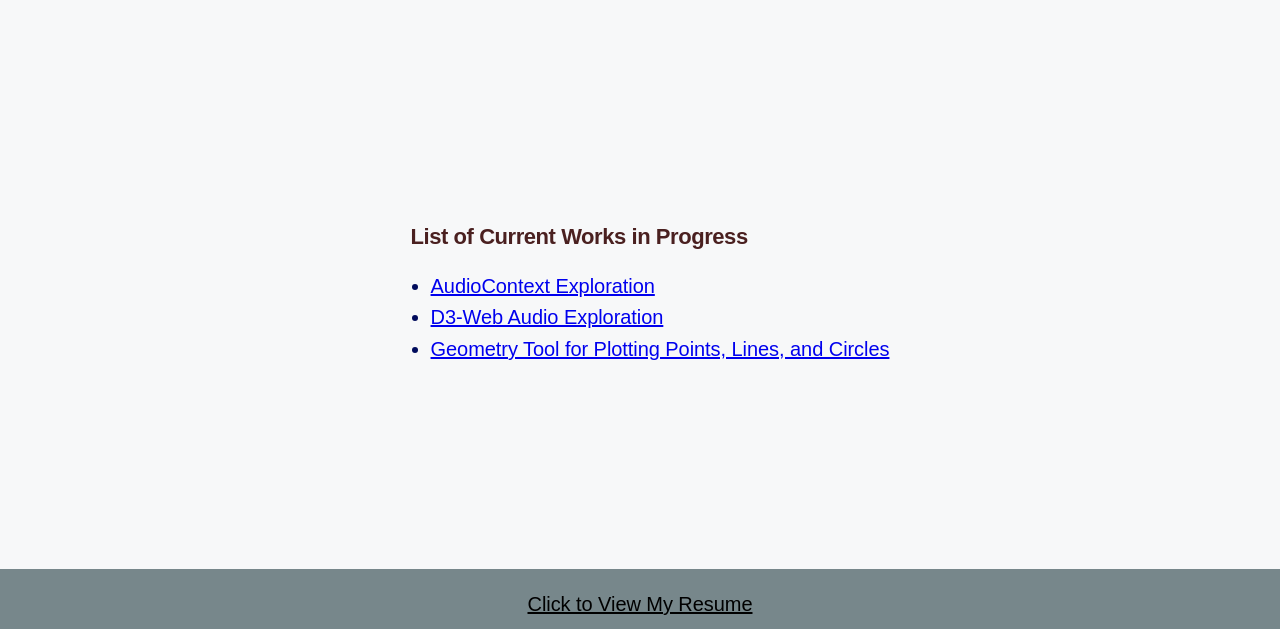
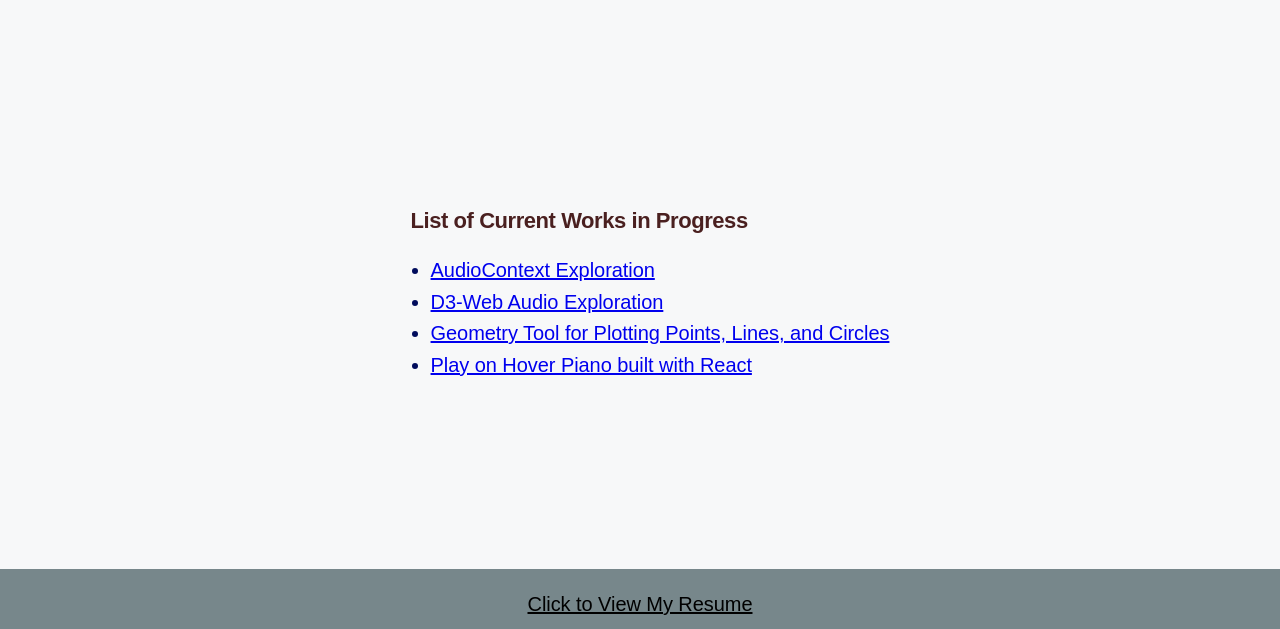
Before and after one commit to hagerka/hagerka.github.io, a plain HTML site: page index.html in a window 1280 px wide. Shown: the part 171-800 px from the top of the page. Drawn offline with Linux system fonts and the light colour scheme; a web font is replaced by a local one.

Commit message:
Updates main page

```diff
--- a/index.html
+++ b/index.html
@@ -28,6 +28,9 @@
                     <li>
                         <a href="Plotter.html">Geometry Tool for Plotting Points, Lines, and Circles</a>
                     </li>
+                    <li>
+                        <a href="piano-app.html">Play on Hover Piano built with React</a>
+                    </li>
                 </ul>
             </main>
             <footer>
```
